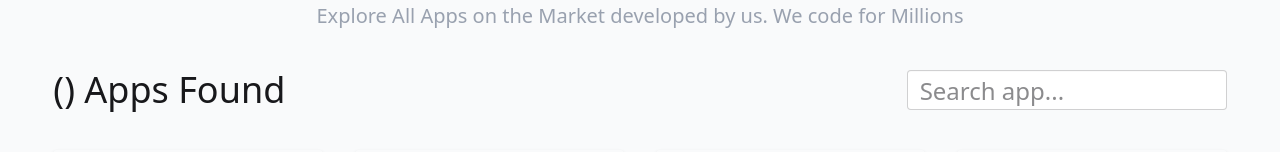
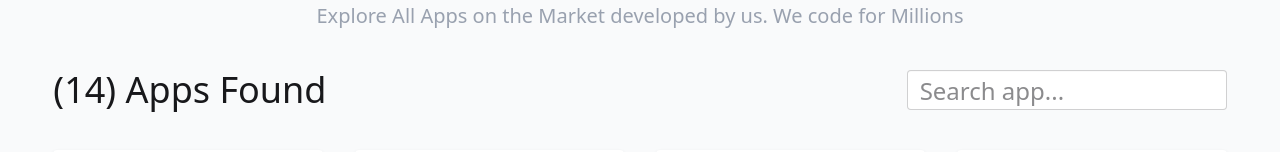
Before and after one commit to Arafat-niloy/hero-io, a React (Vite) app: page /apps in a window 1280 px wide. Shown: the part 151-303 px from the top of the page. Built offline with nearby package versions, Linux system fonts and the light colour scheme.

Commit message:
all app data loaded in apps page

```diff
--- a/src/Pages/AllApps.jsx
+++ b/src/Pages/AllApps.jsx
@@ -1,9 +1,11 @@
-import React from "react";
+import React, { useState } from "react";
 import { useLoaderData } from "react-router";
 import AppCard from "./AppCard";
 
 const AllApps = () => {
   const allApps = useLoaderData();
+    const [totalApps, setTotalApps] = useState(allApps);
+
 
   return (
     <div className="w-11/12 mx-auto">
@@ -14,7 +16,7 @@ const AllApps = () => {
         </p>
       </div>
       <div className="flex flex-col gap-3 justify-between md:flex-row">
-        <h3 className="text-2xl lg:text-4xl font-medium"> () Apps Found</h3>
+        <h3 className="text-2xl lg:text-4xl font-medium"> ({totalApps.length}) Apps Found</h3>
         <input
           type="text"
           placeholder="Search app..."
@@ -22,9 +24,9 @@ const AllApps = () => {
 
         />
       </div>
-      <div className="grid grid-cols-1 md:grid-cols-2 lg:grid-cols-4 gap-8 mb-6 py-10">
+      <div className="grid grid-cols-1 md:grid-cols-2 lg:grid-cols-4 gap-8 mb-6 py-10 ">
         {/* card map */}
-        {allApps.map((app) => (
+        {totalApps.map((app) => (
           <AppCard key={app.id} app={app} />
         ))}
       </div>
--- a/src/Pages/AppCard.jsx
+++ b/src/Pages/AppCard.jsx
@@ -6,7 +6,7 @@ const AppCard = ({ app }) => {
   return (
     <Link
       to={`/app/${id}`}
-      className="app_card shadow p-6 hover:shadow-2xl rounded"
+      className="app_card shadow p-6 hover:shadow-2xl rounded bg-white"
     >
       <div className="flex justify-center bg-blue-50 rounded">
         <img src={image} alt="" />
```
